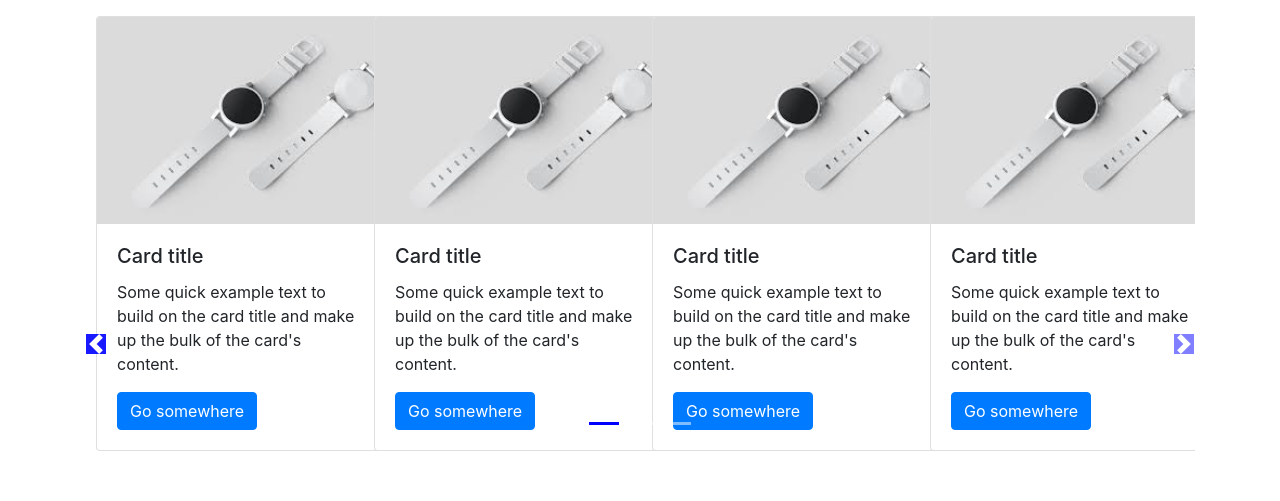
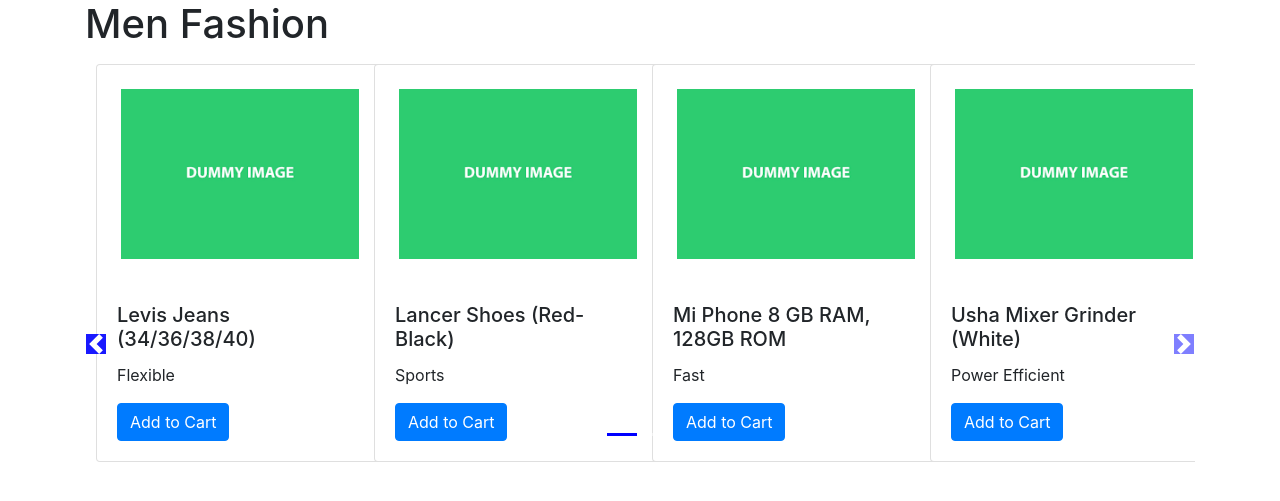
Before and after one commit to aaryan-gupta/Django, a Django app: page /shop/ in a window 1280 px wide. Shown: the part 56-557 px from the top of the page. Run offline with Django 3.2, Linux system fonts and the light colour scheme; data comes from the database, SQL or seed files in the repository; both versions use the stored data as it was after the commit.

Commit message:
34 showing products on the homepage

```diff
--- a/MyAwesomeCart/mac/shop/templates/shop/index.html
+++ b/MyAwesomeCart/mac/shop/templates/shop/index.html
@@ -11,8 +11,10 @@
 	}
 
 	.col-md-3 img {
+		/* width: 100%;
+		height: auto; */
 		width: 100%;
-		height: auto;
+		height: 100%;
 	}
 
 	/* body .carousel-indicators li {
@@ -45,17 +47,90 @@
 {% load static %}
 
 <div class="container">
+	<h1>Men Fashion</h1>
 	<div id="demo" class="carousel slide my-3" data-ride="carousel">
 		<ul class="carousel-indicators">
 			<li data-target="#demo" data-slide-to="0" class="active"></li>
-			<li data-target="#demo" data-slide-to="1"></li>
-			<li data-target="#demo" data-slide-to="2"></li>
+			{% for i in range %}
+			<li data-target="#demo" data-slide-to="{{i}}"></li>
+			{% endfor %}
+			<!-- <li data-target="#demo" data-slide-to="2"></li> -->
 		</ul>
 
 		<!-- SLIDESHOW STARTS HERE -->
 
 		<div class="container carousel-inner no-padding">
 			<div class="carousel-item active">
+				<div class="col-3 col-sm-3 col-md-3">
+					<div class="card" style="width: 18rem;">
+						<!-- <img src="{% static 'shop/download.jfif' %}" class="card-img-top" alt="..."> -->
+						<img src="/media/{{product.0.image}}" class="card-img-top p-4" alt="...">
+						<div class="card-body">
+							<!-- <h5 class="card-title">Card title</h5> -->
+							<h5 class="card-title">{{product.0.product_name}}</h5>
+							<!-- <p class="card-text">Some quick example text to build on the card title and make up the bulk of the card's content.</p> -->
+							<p class="card-text">{{product.0.desc}}</p>
+							<a href="#" class="btn btn-primary">Add to Cart</a>
+						</div>
+					</div>
+				</div>
+
+				{% for i in product|slice:"1:" %}
+				<div class="col-3 col-sm-3 col-md-3">
+					<div class="card" style="width: 18rem;">
+						<!-- <img src="{% static 'shop/download.jfif' %}" class="card-img-top" alt="..."> -->
+						<img src="/media/{{i.image}}" class="card-img-top p-4" alt="...">
+						<div class="card-body">
+							<!-- <h5 class="card-title">Card title</h5> -->
+							<h5 class="card-title">{{i.product_name}}</h5>
+							<!-- <p class="card-text">Some quick example text to build on the card title and make up the bulk of the card's content.</p> -->
+							<p class="card-text">{{i.desc}}</p>
+							<a href="#" class="btn btn-primary">Add to Cart</a>
+						</div>
+					</div>
+				</div>
+
+				{% if forloop.counter|divisibleby:3 and forloop.counter > 0 and not forloop.last %}
+
+			</div>
+			<div class="carousel-item">
+
+				{% endif %}
+
+				{% endfor %}
+
+				<!-- <div class="col-3 col-sm-3 col-md-3">
+					<div class="card" style="width: 18rem;">
+						<img src="{% static 'shop/download.jfif' %}" class="card-img-top" alt="...">
+						<div class="card-body">
+							<h5 class="card-title">Card title</h5>
+							<p class="card-text">Some quick example text to build on the card title and make up
+								the
+								bulk
+								of
+								the card's
+								content.</p>
+							<a href="#" class="btn btn-primary">Go somewhere</a>
+						</div>
+					</div>
+				</div>
+				<div class="col-3 col-sm-3 col-md-3">
+					<div class="card" style="width: 18rem;">
+						<img src="{% static 'shop/download.jfif' %}" class="card-img-top" alt="...">
+						<div class="card-body">
+							<h5 class="card-title">Card title</h5>
+							<p class="card-text">Some quick example text to build on the card title and make up
+								the
+								bulk
+								of
+								the card's
+								content.</p>
+							<a href="#" class="btn btn-primary">Go somewhere</a>
+						</div>
+					</div>
+				</div> -->
+			</div>
+			<!-- <div class="carousel-item">
 					<div class="col-3 col-sm-3 col-md-3">
 						<div class="card" style="width: 18rem;">
 							<img src="{% static 'shop/download.jfif' %}" class="card-img-top" alt="...">
@@ -178,69 +253,7 @@
 							</div>
 						</div>
 					</div>
-			</div>
-			<div class="carousel-item">
-				<div class="col-3 col-sm-3 col-md-3">
-					<div class="card" style="width: 18rem;">
-						<img src="{% static 'shop/download.jfif' %}" class="card-img-top" alt="...">
-						<div class="card-body">
-							<h5 class="card-title">Card title</h5>
-							<p class="card-text">Some quick example text to build on the card title and make up
-								the
-								bulk
-								of
-								the card's
-								content.</p>
-							<a href="#" class="btn btn-primary">Go somewhere</a>
-						</div>
-					</div>
-				</div>
-				<div class="col-3 col-sm-3 col-md-3">
-					<div class="card" style="width: 18rem;">
-						<img src="{% static 'shop/download.jfif' %}" class="card-img-top" alt="...">
-						<div class="card-body">
-							<h5 class="card-title">Card title</h5>
-							<p class="card-text">Some quick example text to build on the card title and make up
-								the
-								bulk
-								of
-								the card's
-								content.</p>
-							<a href="#" class="btn btn-primary">Go somewhere</a>
-						</div>
-					</div>
-				</div>
-				<div class="col-3 col-sm-3 col-md-3">
-					<div class="card" style="width: 18rem;">
-						<img src="{% static 'shop/download.jfif' %}" class="card-img-top" alt="...">
-						<div class="card-body">
-							<h5 class="card-title">Card title</h5>
-							<p class="card-text">Some quick example text to build on the card title and make up
-								the
-								bulk
-								of
-								the card's
-								content.</p>
-							<a href="#" class="btn btn-primary">Go somewhere</a>
-						</div>
-					</div>
-				</div>
-				<div class="col-3 col-sm-3 col-md-3">
-					<div class="card" style="width: 18rem;">
-						<img src="{% static 'shop/download.jfif' %}" class="card-img-top" alt="...">
-						<div class="card-body">
-							<h5 class="card-title">Card title</h5>
-							<p class="card-text">Some quick example text to build on the card title and make up
-								the
-								bulk
-								of
-								the card's
-								content.</p>
-							<a href="#" class="btn btn-primary">Go somewhere</a>
-						</div>
-					</div>
-				</div>
-			</div>
+				</div> -->
 		</div>
 	</div>
 </div>
--- a/MyAwesomeCart/mac/shop/views.py
+++ b/MyAwesomeCart/mac/shop/views.py
@@ -1,11 +1,18 @@
 from django.shortcuts import render
 from django.http import HttpResponse
+from .models import Product
+from math import ceil
 
 # Create your views here.
 
 def index(request):
 	# return HttpResponse("Index Shop")
-	return render(request, "shop/index.html")
+	products = Product.objects.all()
+	print(products)
+	n = len(products)
+	nSlides = n//4 + ceil((n/4) - (n//4))
+	params = {"no_of_slides": nSlides, "range": range(1, nSlides), "product": products}
+	return render(request, "shop/index.html", params)
 
 def about(request):
 	# return HttpResponse("About")
```
Also changed, not shown: MyAwesomeCart/mac/db.sqlite3, MyAwesomeCart/mac/media/shop/images/download_CbtrEJe.png (added), MyAwesomeCart/mac/media/shop/images/download_GMYvfgy.png (added), MyAwesomeCart/mac/media/shop/images/download_SBpha2q.png (added), MyAwesomeCart/mac/media/shop/images/download_nemEC0t.png (added), MyAwesomeCart/mac/media/shop/images/download_vezxVRN.png (added), MyAwesomeCart/mac/media/shop/images/download_yMJMejz.png (added), MyAwesomeCart/mac/media/shop/images/download_zEBze3Y.png (added). Lines whose indentation alone changed are shown as unchanged.
